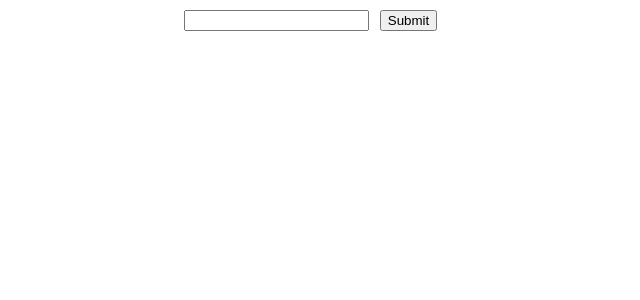
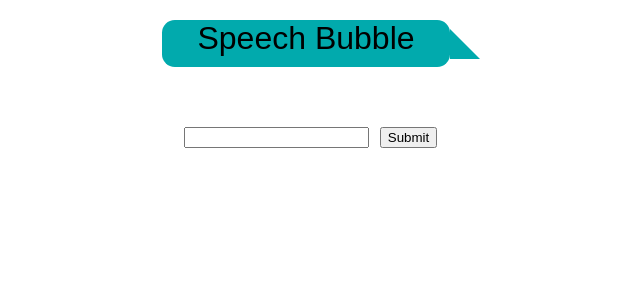
Before and after one commit to Mercykwazi/New-xhub, a React (Create React App) app in the folder client-side/: page / in a window 1280 px wide. Shown: the top 300 px of the page, without its empty margins (334-974 px from the left). Built offline with nearby package versions, Linux system fonts and the light colour scheme.

Commit message:
added a speech bubble

```diff
--- a/client-side/src/App.css
+++ b/client-side/src/App.css
@@ -19,14 +19,45 @@
 }
 
 @keyframes App-logo-spin {
-  from { transform: rotate(0deg); }
-  to { transform: rotate(360deg); }
+  from {
+    transform: rotate(0deg);
+  }
+  to {
+    transform: rotate(360deg);
+  }
 }
 
-.text-input{
-margin: 10px;
+.text-input {
+  margin: 10px;
+  margin-top: 60px;
 }
 
-.button-submit{
- margin:1px;
+.button-submit {
+  margin: 1px;
 }
+
+.speech-bubble {
+  position: relative;
+  background: #01aaad;
+  border-radius: .4em;
+  width: 18rem;
+  font-size: 2rem;
+  margin: auto;
+  padding-bottom: 10px;
+  margin-top: 20px;
+}
+
+.speech-bubble:after {
+  content: '';
+  position: absolute;
+  right: 0;
+  top: 50%;
+  width: 0;
+  height: 0;
+  border: 0.938em solid transparent;
+  border-left-color: #01aaad;
+  border-right: 0;
+  border-bottom: 0;
+  margin-top: -0.469em;
+  margin-right: -0.937em;
+}
--- a/client-side/src/components/form.js
+++ b/client-side/src/components/form.js
@@ -1,5 +1,4 @@
 import React, { Component } from 'react';
-
 
 class Form extends Component {
     constructor(props) {
@@ -22,11 +21,15 @@ class Form extends Component {
     render() {
         return (
             <form onSubmit={this.handleSubmit} >
+               <div>
+                    <p className="speech-bubble">Speech Bubble</p>
+                </div>
+
                 <label>
 
                     <input className='text-input' type="text" value={this.state.value} onChange={this.handleChange} />
                 </label>
-              <input className="button-submit"type="submit" value="Submit" />
+                <input className="button-submit" type="submit" value="Submit" />
             </form>
         );
     }
```
Lines whose indentation alone changed are shown as unchanged.
